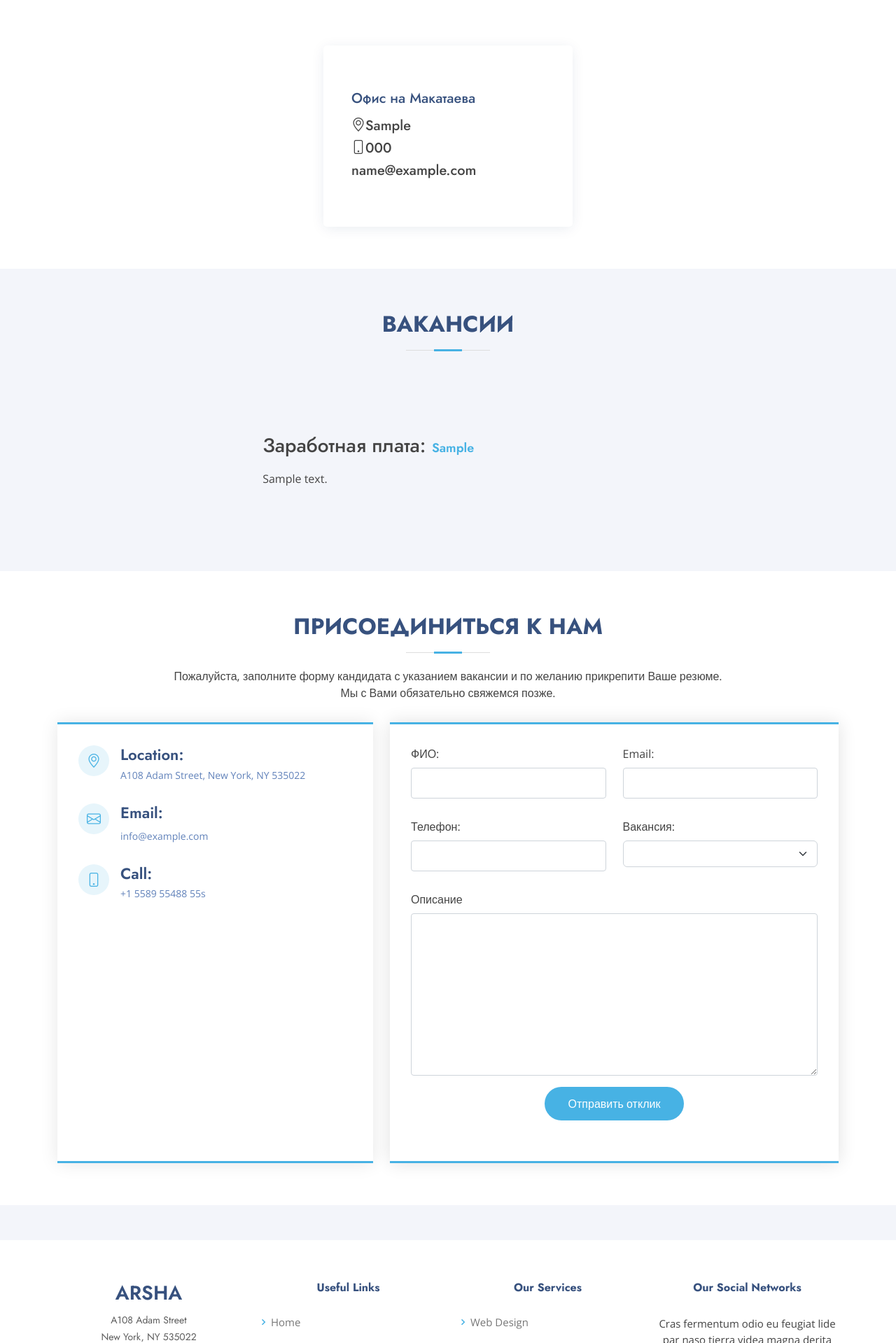
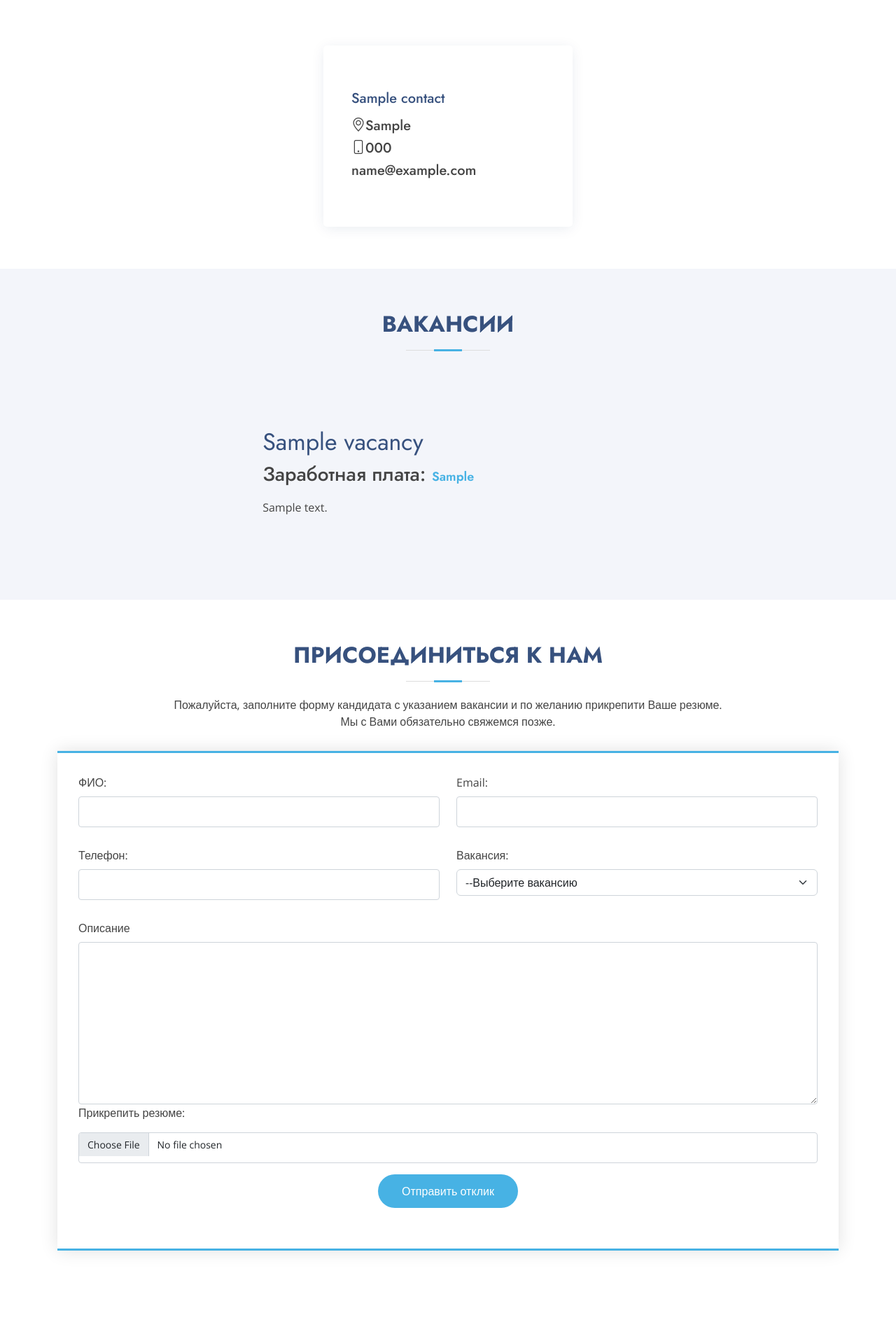
Before and after one commit to ni-nitca/lending, a Django app: page / in a window 1280 px wide. Shown: the part 1360-3279 px from the top of the page at 70% size. After the commit the page ends 3150 px from the top, so only its background shows below. Run offline with Django 4.2, Linux system fonts and the light colour scheme; tables that the repository leaves empty hold one stand-in row (values such as "Sample post"); grey boxes marked "Sample" are stand-in pictures; lists and menus that the app fills with data are empty; some libraries are stand-ins or nearby versions.

Commit message:
Картинка в шапке, заголовок контактов, закрыта форма и прокрутка к ней, вырезан футер.

```diff
--- a/lending/templates/lending_site/index.html
+++ b/lending/templates/lending_site/index.html
@@ -47,7 +47,7 @@
           {% if vacancy|length > 0 %}
               <li><a class="nav-link scrollto" href="#vacancyes">Вакансии</a></li>
           {% endif %}
-          <li><a class="nav-link   scrollto" href="#">Присоединиться к нам</a></li>
+          <li><a class="nav-link   scrollto" href="#contact">Присоединиться к нам</a></li>
         </ul>
         <i class="bi bi-list mobile-nav-toggle"></i>
       </nav>
@@ -66,7 +66,11 @@
           </div>
         </div>
         <div class="col-lg-6 order-1 order-lg-2 hero-img" data-aos="zoom-in" data-aos-delay="200">
-            <img src="{% static 'img/hero-img.png' %}" class="img-fluid animated" alt="">
+            {% if company.image %}
+            <img src="{{ company.image }}" class="img-fluid animated" alt="">
+            {% else %}
+                <img src="{% static 'img/hero-img.png' %}" class="img-fluid animated" alt="">
+            {% endif %}
         </div>
       </div>
     </div>
@@ -81,7 +85,7 @@
         <div class="section-title">
             <h2>{{ company.name }}</h2>
         </div>
-        <img src="{{ company.image.url }}" class="img-fluid" alt="">
+        <img src="{{ company.image }}" class="img-fluid" alt="">
         <div class="row content">
           <div class="col-lg-6" style="margin: auto;">
             <p>
@@ -107,7 +111,7 @@
         {% for contact in contacts %}
           <div class="col-lg-4" data-aos="fade-up" data-aos-delay="100"  style="margin: auto;">
             <div class="box">
-              <h3>Офис на Макатаева</h3>
+            <h3>{{ contact.title }}</h3>
               <div class="address">
                   <h5><i class="bi bi-geo-alt"></i>{{ contact.adress }}</h5>
               </div>
@@ -138,7 +142,7 @@
                 <div>
                 {% for v in vacancy %}
                     <div class="content">
-                        <h3>{{ v.v_name }}</h3>
+                        <h3>{{ v.name }}</h3>
                     </div>
 
                     <div class="accordion-list">
@@ -174,38 +178,13 @@
           </p>
         </div>
 
-        <div class="row">
-
-          <div class="col-lg-5 d-flex align-items-stretch">
-            <div class="info">
-              <div class="address">
-                <i class="bi bi-geo-alt"></i>
-                <h4>Location:</h4>
-                <p>A108 Adam Street, New York, NY 535022</p>
-              </div>
-
-              <div class="email">
-                <i class="bi bi-envelope"></i>
-                <h4>Email:</h4>
-                <p>info@example.com</p>
-              </div>
-
-              <div class="phone">
-                <i class="bi bi-phone"></i>
-                <h4>Call:</h4>
-                <p>+1 5589 55488 55s</p>
-              </div>
-
-            </div>
-
-          </div>
-
-          <div class="col-lg-7 mt-5 mt-lg-0 d-flex align-items-stretch">
-            <form action="forms/contact.php" method="post" role="form" class="php-email-form">
+          <div class="col-lg-12 mt-5 mt-lg-0 d-flex align-items-stretch">
+            <form method="POST" class="php-email-form" enctype="multipart/form-data">
+            {% csrf_token %}
               <div class="row">
                 <div class="form-group col-md-6">
                   <label for="name">ФИО:</label>
-                  <input type="text" name="name" class="form-control" id="name" required>
+                  <input type="text" name="full_name" class="form-control" id="name" required>
                 </div>
                 <div class="form-group col-md-6">
                   <label for="name">Email:</label>
@@ -215,25 +194,25 @@
               <div class="row">
                 <div class="form-group col-md-6">
                   <label for="name">Телефон:</label>
-                  <input type="phone" class="form-control" name="email" id="email" required>
+                  <input type="phone" class="form-control" name="phone" id="email" required>
                 </div>
                 <div class="form-group col-md-6">
                   <label for="name">Вакансия:</label>
+                  <select name="vacancy" class="form-select" required>
+                      <option style="font-size: 14px; color: #212529;" value=""> --Выберите вакансию </option>
                   {% for v in vacancy %}
-                  <select name="vacancy" class="form-select" required>
-                      <option style="font-size: 14px; color: #212529;" value="{{ v.id }}">{{ v.v_name }} </option>
+                      <option style="font-size: 14px; color: #212529;" value="{{ v.id }}">{{ v.name }} </option>
+                  {% endfor %}
                   </select>
-                  {% endfor %}
                 </div>
             </div>
               <div class="form-group">
                 <label for="name">Описание</label>
-                <textarea class="form-control" name="message" rows="10" required></textarea>
-              <div class="my-3">
-                <div class="loading">Loading</div>
-                <div class="error-message"></div>
-                <div class="sent-message">Your message has been sent. Thank you!</div>
-              </div>
+                <textarea class="form-control" name="comment" rows="10" required></textarea>
+              <div class="mb-3">
+                  <label for="formFile" class="form-label">Прикрепить резюме:</label>
+                  <input name="file" class="form-control" type="file" id="formFile" accept=".pdf, .doc, .docx">
+             </div>
               <div class="text-center"><button type="submit">Отправить отклик</button></div>
             </form>
           </div>
@@ -245,71 +224,6 @@
 
   </main>
 
-  <footer id="footer">
-    <div class="footer-newsletter">
-    <div class="footer-top">
-      <div class="container">
-        <div class="row">
-
-          <div class="col-lg-3 col-md-6 footer-contact">
-            <h3>Arsha</h3>
-            <p>
-              A108 Adam Street <br>
-              New York, NY 535022<br>
-              United States <br><br>
-              <strong>Phone:</strong> +1 5589 55488 55<br>
-              <strong>Email:</strong> info@example.com<br>
-            </p>
-          </div>
-
-          <div class="col-lg-3 col-md-6 footer-links">
-            <h4>Useful Links</h4>
-            <ul>
-              <li><i class="bx bx-chevron-right"></i> <a href="#">Home</a></li>
-              <li><i class="bx bx-chevron-right"></i> <a href="#">About us</a></li>
-              <li><i class="bx bx-chevron-right"></i> <a href="#">Services</a></li>
-              <li><i class="bx bx-chevron-right"></i> <a href="#">Terms of service</a></li>
-              <li><i class="bx bx-chevron-right"></i> <a href="#">Privacy policy</a></li>
-            </ul>
-          </div>
-
-          <div class="col-lg-3 col-md-6 footer-links">
-            <h4>Our Services</h4>
-            <ul>
-              <li><i class="bx bx-chevron-right"></i> <a href="#">Web Design</a></li>
-            </ul>
-          </div>
-
-          <div class="col-lg-3 col-md-6 footer-links">
-            <h4>Our Social Networks</h4>
-            <p>Cras fermentum odio eu feugiat lide par naso tierra videa magna derita valies</p>
-            <div class="social-links mt-3">
-              <a href="#" class="twitter"><i class="bx bxl-twitter"></i></a>
-              <a href="#" class="facebook"><i class="bx bxl-facebook"></i></a>
-              <a href="#" class="instagram"><i class="bx bxl-instagram"></i></a>
-              <a href="#" class="google-plus"><i class="bx bxl-skype"></i></a>
-              <a href="#" class="linkedin"><i class="bx bxl-linkedin"></i></a>
-            </div>
-          </div>
-
-        </div>
-      </div>
-    </div>
-
-    <div class="container footer-bottom clearfix">
-      <div class="copyright">
-        &copy; Copyright <strong><span>Arsha</span></strong>. All Rights Reserved
-      </div>
-      <div class="credits">
-        <!-- All the links in the footer should remain intact. -->
-        <!-- You can delete the links only if you purchased the pro version. -->
-        <!-- Licensing information: https://bootstrapmade.com/license/ -->
-        <!-- Purchase the pro version with working PHP/AJAX contact form: https://bootstrapmade.com/arsha-free-bootstrap-html-template-corporate/ -->
-        Designed by <a href="https://bootstrapmade.com/">BootstrapMade</a>
-      </div>
-    </div>
-  </footer><!-- End Footer -->
-
   <div id="preloader"></div>
   <a href="#" class="back-to-top d-flex align-items-center justify-content-center"><i class="bi bi-arrow-up-short"></i></a>
 
@@ -320,7 +234,6 @@
   <script src="{% static 'vendor/isotope-layout/isotope.pkgd.min.js' %}"></script>
   <script src="{% static 'vendor/swiper/swiper-bundle.min.js' %}"></script>
   <script src="{% static 'vendor/waypoints/noframework.waypoints.js' %}"></script>
-  <script src="{% static 'vendor/php-email-form/validate.js' %}"></script>
 
   <!-- Template Main JS File -->
   <script src="{% static 'js/main.js' %}"></script>
```
